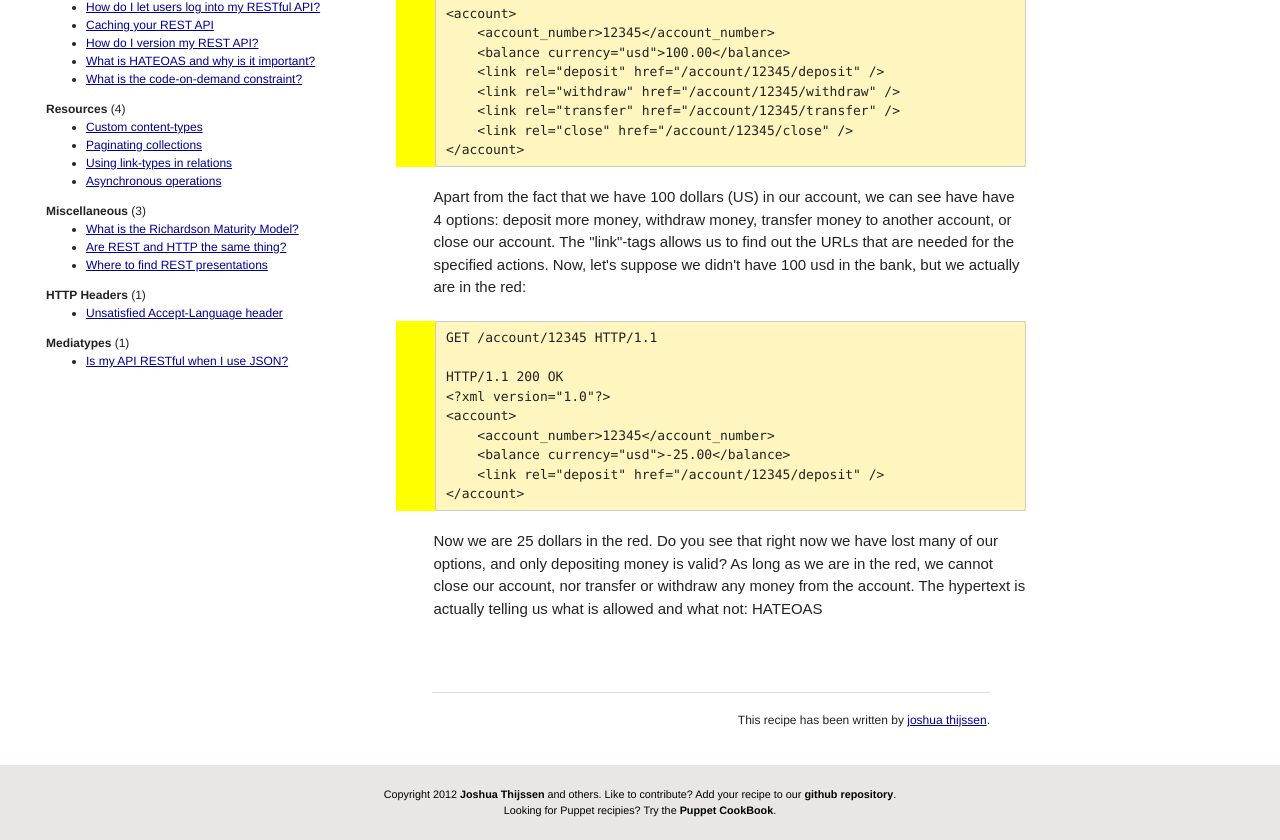
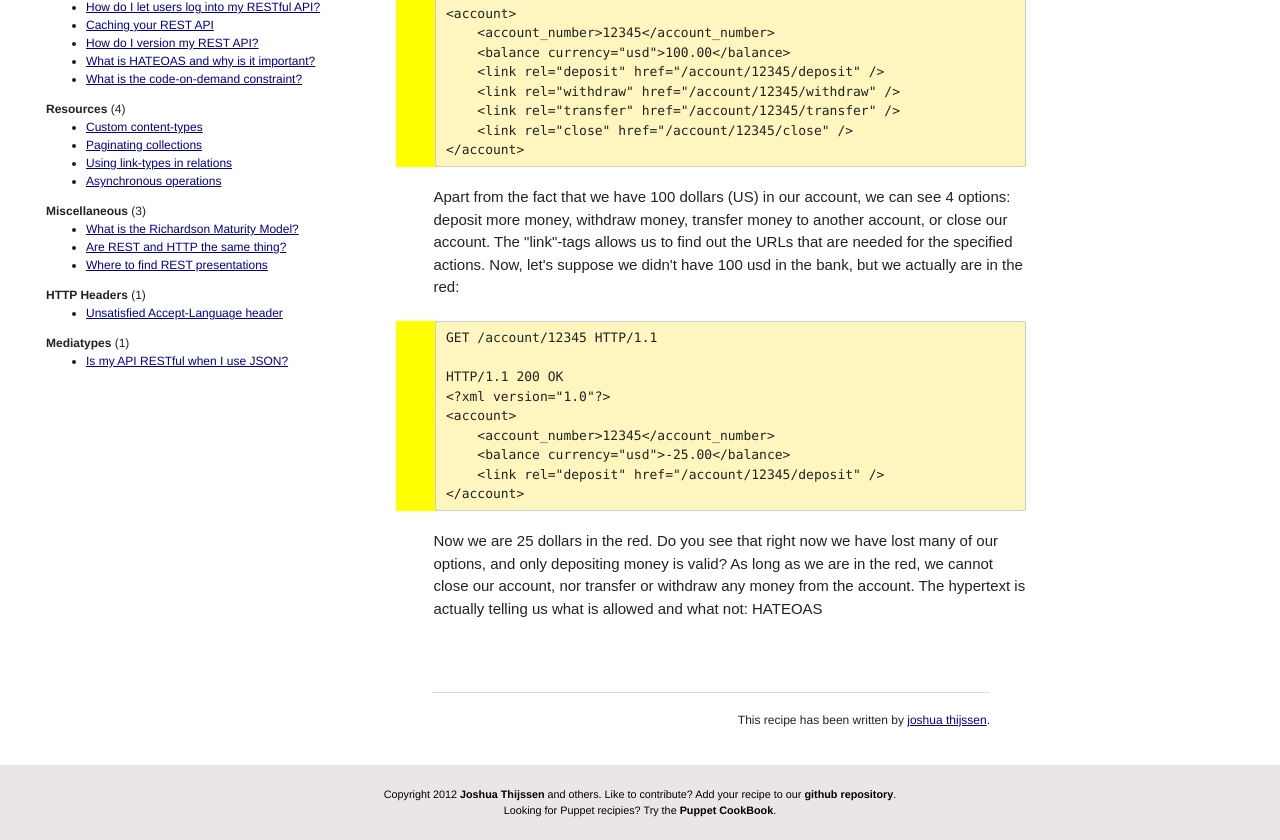
Before and after one commit to restcookbook/restcookbook, a Jekyll site: the page built from _posts/2012-12-17-hateoas.html, in a window 1280 px wide. Shown: the part 320-1160 px from the top of the page. Built offline with Jekyll 4.4.1, drawn with Linux system fonts in a browser that asks for light colours.

Commit message:
some typos

```diff
--- a/_posts/2012-12-14-rest-and-http.html
+++ b/_posts/2012-12-14-rest-and-http.html
@@ -15,7 +15,7 @@ author_email: jthijssen@noxlogic.nl
 
 <p><b>RE</b>presentational <b>S</b>tate <b>T</b>ransfer, or REST, is a set of constraints that ensure a scalable,
     fault-tolerant and easily extendible system. The world-wide-web is an example of such system (and the biggest
-    example, one might say). REST by itself is not a new invention, but its the documentation on such systems like the
+    example, one might say). REST by itself is not a new invention, but it's the documentation on such systems like the
     world-wide-web.</p>
 
 <p>One thing that confuses people, is that REST and HTTP seem to be hand-in-hand. After all, the world-wide-web itself
--- a/_posts/2012-12-14-richardsonmaturitymodel.html
+++ b/_posts/2012-12-14-richardsonmaturitymodel.html
@@ -21,7 +21,7 @@ author_email: jthijssen@noxlogic.nl
 
 <h3>Level 1: Resources</h3>
 <p>When your API can distinguish between different resources, it might be level 1. This level uses multiple URIs, where
-    every URI is the entrypoint to a specific resource. Instead of going through http://example.org/articles, you
+    every URI is the entry point to a specific resource. Instead of going through http://example.org/articles, you
     actually distinguish between http://example.org/article/1 and http://example.org/article/2. Still, this level uses
     only one single method like [POST].</p>
 
--- a/_posts/2012-12-17-hateoas.html
+++ b/_posts/2012-12-17-hateoas.html
@@ -26,7 +26,7 @@ HTTP/1.1 200 OK
 </account>
 {% endhighlight %}
 
-<p>Apart from the fact that we have 100 dollars (US) in our account, we can see have have 4 options: deposit more money,
+<p>Apart from the fact that we have 100 dollars (US) in our account, we can see 4 options: deposit more money,
     withdraw money, transfer money to another account, or close our account. The "link"-tags allows us to find out the
     URLs that are  needed for the specified actions. Now, let's suppose we didn't have 100 usd in the bank, but we
     actually are in the red:</p>
```
